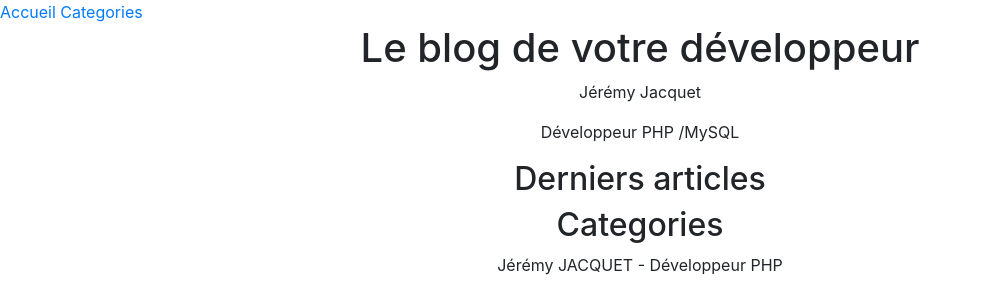
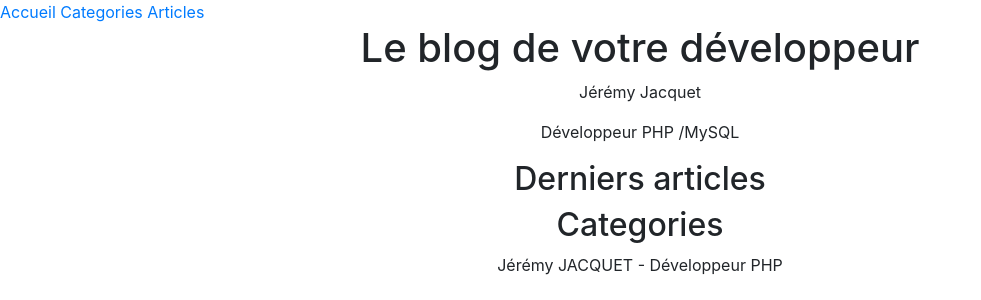
Before and after one commit to Jeremy-Jacquet/Blog, a PHP site: page / in a window 1280 px wide. Shown: the top 300 px of the page, without its empty margins (0-981 px from the left). Run offline with PHP 8.4, Linux system fonts and the light colour scheme; data that the repository does not hold is empty.

Commit message:
feat: add link
add link for all articles view

issues #6

```diff
--- a/App/template/include/nav.php
+++ b/App/template/include/nav.php
@@ -1,2 +1,3 @@
 <a href="<?= URL ?>accueil">Accueil</a>
 <a href="<?= URL ?>categories">Categories</a>
+<a href="<?= URL ?>articles">Articles</a>
```
